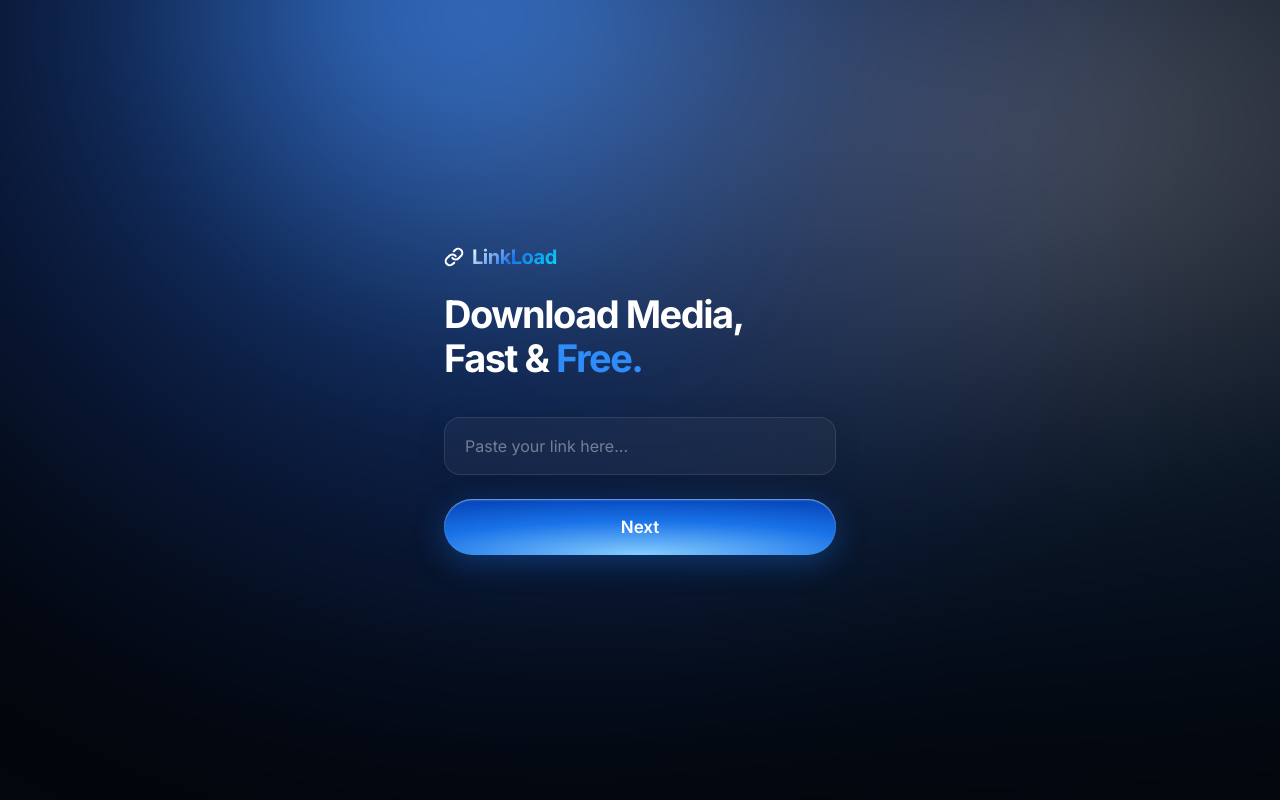
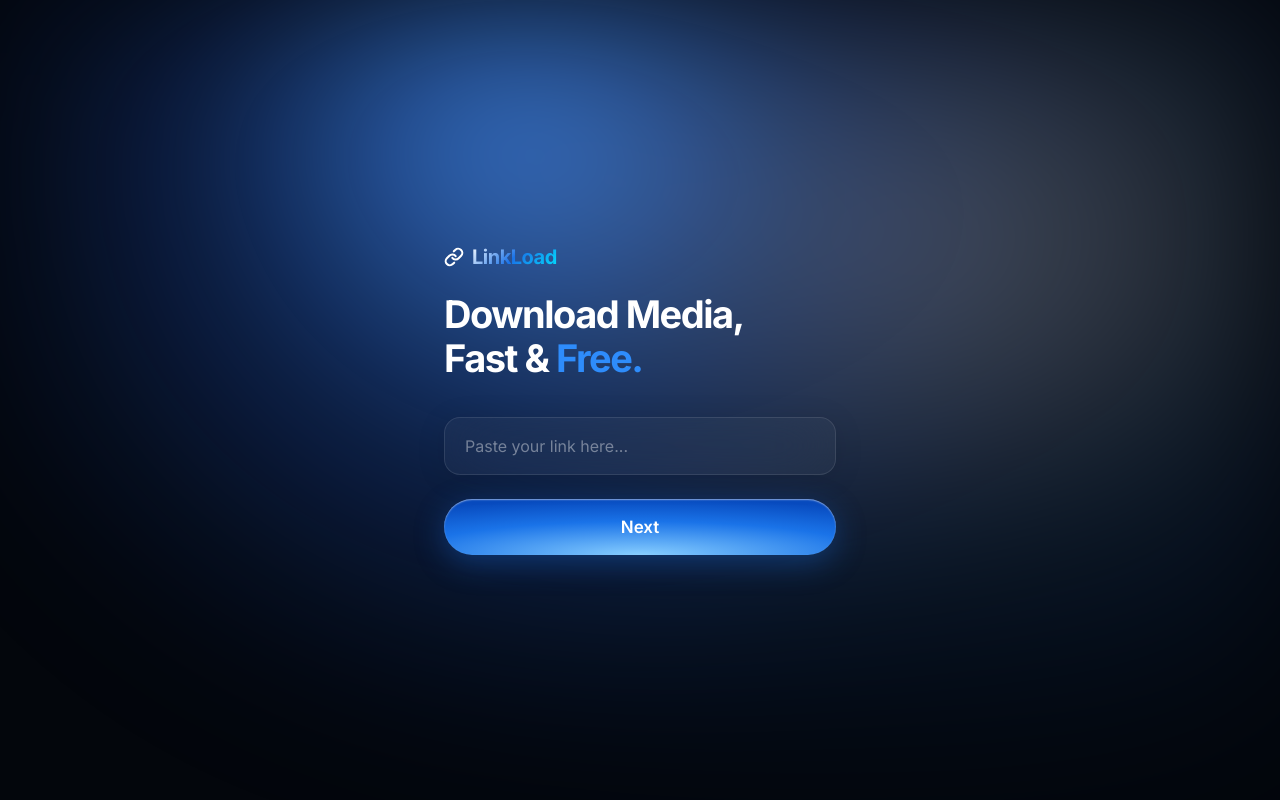
Before and after one commit to sanjithr07/LinkLoad, a Flask app: page / in a window 1280 px wide. Run offline with Flask 3, Linux system fonts and the light colour scheme.

Commit message:
fix: UI fix for safari

```diff
--- a/static/css/style.css
+++ b/static/css/style.css
@@ -34,9 +34,10 @@
   padding: 0;
 }
 
-html,
-body {
-  height: 100%;
+html {
+  background-color: var(--bg-color);
+  /* Prevents the black bar behind the notch */
+  height: -webkit-fill-available;
 }
 
 body {
@@ -50,21 +51,26 @@ body {
   overflow-y: auto;
   -webkit-font-smoothing: antialiased;
   -moz-osx-font-smoothing: grayscale;
+  min-height: 100vh;
+  min-height: -webkit-fill-available;
 }
 
 /* ── Ambient Background (The Blue Glow) ── */
 .ambient-background {
   position: fixed;
-  top: -20%;
-  left: -20%;
-  width: 140vw;
-  height: 120vh;
+  /* Keep it fixed to viewport */
+  top: 0;
+  left: 0;
+  width: 100vw;
+  height: 100vh;
   z-index: 0;
   pointer-events: none;
   background:
     radial-gradient(circle at 40% 15%, rgba(68, 145, 255, 0.8) 0%, rgba(30, 80, 200, 0.25) 30%, transparent 60%),
     radial-gradient(ellipse at 70% 30%, rgba(255, 255, 255, 0.3) 0%, rgba(46, 140, 251, 0.1) 40%, transparent 70%);
   filter: blur(80px);
+  /* Translate hack to force hardware acceleration and paint over the Safe Area */
+  transform: translateZ(0);
 }
 
 /* ── Utilities ── */
```
